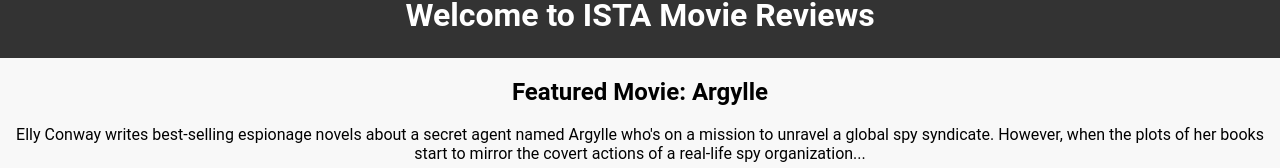
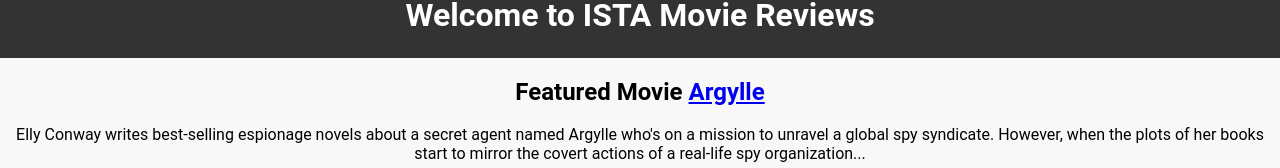
Before and after one commit to jchallenger4/ISTAFinalProject, a plain HTML site: page html/index.html in a window 1280 px wide. Shown: the part 125-293 px from the top of the page. Drawn offline with Linux system fonts and the light colour scheme.

Commit message:
added argylle link on homepage

```diff
--- a/html/index.html
+++ b/html/index.html
@@ -38,7 +38,7 @@
         </div>
     </header>
     <section id="featured-movie">
-        <h2>Featured Movie: Argylle</h2>
+        <h2>Featured Movie <a href="Argylle.html">Argylle</a></h2>
         <p>
             Elly Conway writes best-selling espionage novels about a secret agent named Argylle who's on a mission to unravel a global spy syndicate. However, when the plots of her books start to mirror the covert actions of a real-life spy organization...
         </p>
```
